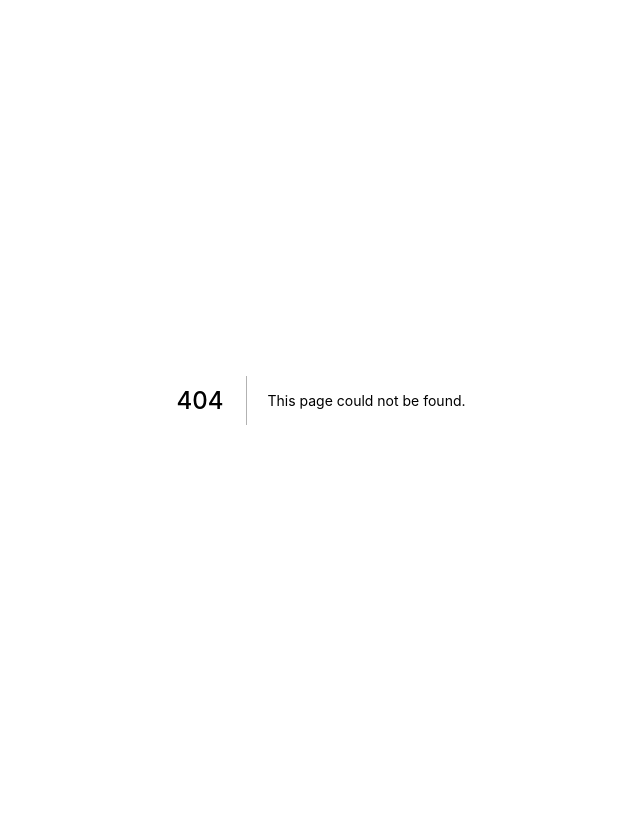
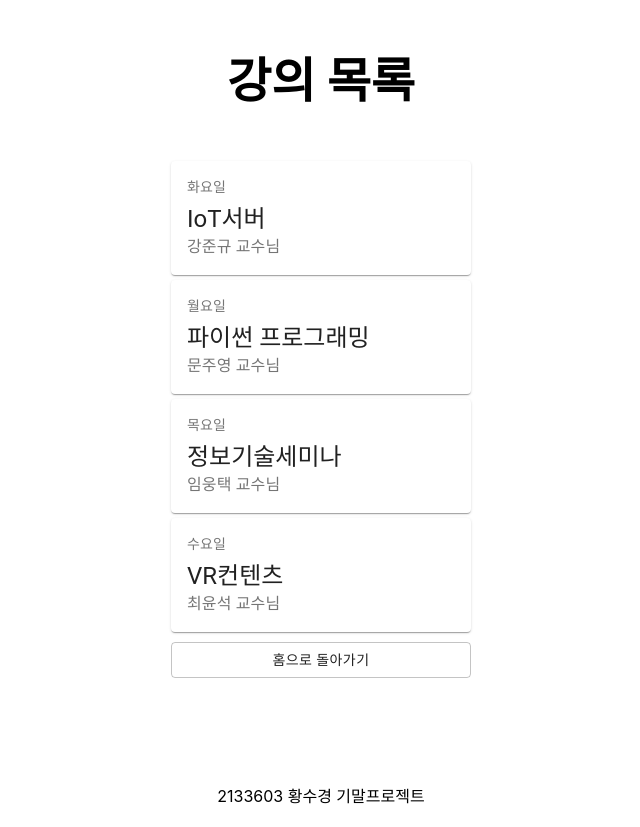
Before and after one commit to sukyeongh/attendance_check, a Next.js app in the folder front/: page /lectures in a window 1280 px wide. Before the commit this address had no page. Shown: the whole page, without its empty margins (319-959 px from the left). Before the commit the page ends 800 px from the top, so only its background shows below. Built offline with nearby package versions, Linux system fonts and the light colour scheme.

Commit message:
Front) 기능 추가 : 강의 화면 추가

```diff
--- /dev/null
+++ b/front/pages/lectures/index.js
@@ -0,0 +1,87 @@
+import Router from 'next/router';
+import Link from 'next/link';
+import styles from '../../styles/Home.module.css';
+import { makeStyles } from '@material-ui/core/styles';
+import { Card, CardContent, Typography, CardActionArea, Button } from '@material-ui/core';
+import {} from '@material-ui/icons';
+
+const useStyles = makeStyles({
+  root: {
+    minWidth: 300,
+    width: '300px',
+  },
+  title: {
+    fontSize: 14,
+  },
+});
+
+const lecture_list = [
+  {
+    id: 1,
+    title: 'IoT서버',
+    professor: '강준규',
+    day: '화요일',
+  },
+  {
+    id: 2,
+    title: '파이썬 프로그래밍',
+    professor: '문주영',
+    day: '월요일',
+  },
+  {
+    id: 3,
+    title: '정보기술세미나',
+    professor: '임웅택',
+    day: '목요일',
+  },
+  {
+    id: 4,
+    title: 'VR컨텐츠',
+    professor: '최윤석',
+    day: '수요일',
+  },
+];
+
+const Lectures = () => {
+  const classes = useStyles();
+
+  return (
+    <div className={styles.container}>
+      <main className={styles.main}>
+        <h1 className={styles.title}>강의 목록</h1>
+
+        <div className={styles.card}>
+          {lecture_list.map((item) => (
+            <div key={item.id} style={{ margin: `5px` }}>
+              <Link href={`/lectures/${item.id}`}>
+                <Card className={classes.root}>
+                  <CardActionArea>
+                    <CardContent style={{ width: '300px' }}>
+                      <Typography className={classes.title} color='textSecondary' gutterBottom>
+                        {item.day}
+                      </Typography>
+                      <Typography variant='h5' component='h2'>
+                        {item.title}
+                      </Typography>
+                      <Typography color='textSecondary'>{`${item.professor} 교수님`}</Typography>
+                    </CardContent>
+                  </CardActionArea>
+                </Card>
+              </Link>
+            </div>
+          ))}
+        </div>
+
+        <Button variant='outlined' style={{ width: `300px`, margin: `5px` }} onClick={() => Router.push('/')}>
+          홈으로 돌아가기
+        </Button>
+      </main>
+
+      <footer className={styles.footer}>
+        <div>2133603 황수경 기말프로젝트</div>
+      </footer>
+    </div>
+  );
+};
+
+export default Lectures;
```
Also changed, not shown: front/pages/lectures/[id].js (added, +11 -0 lines).
